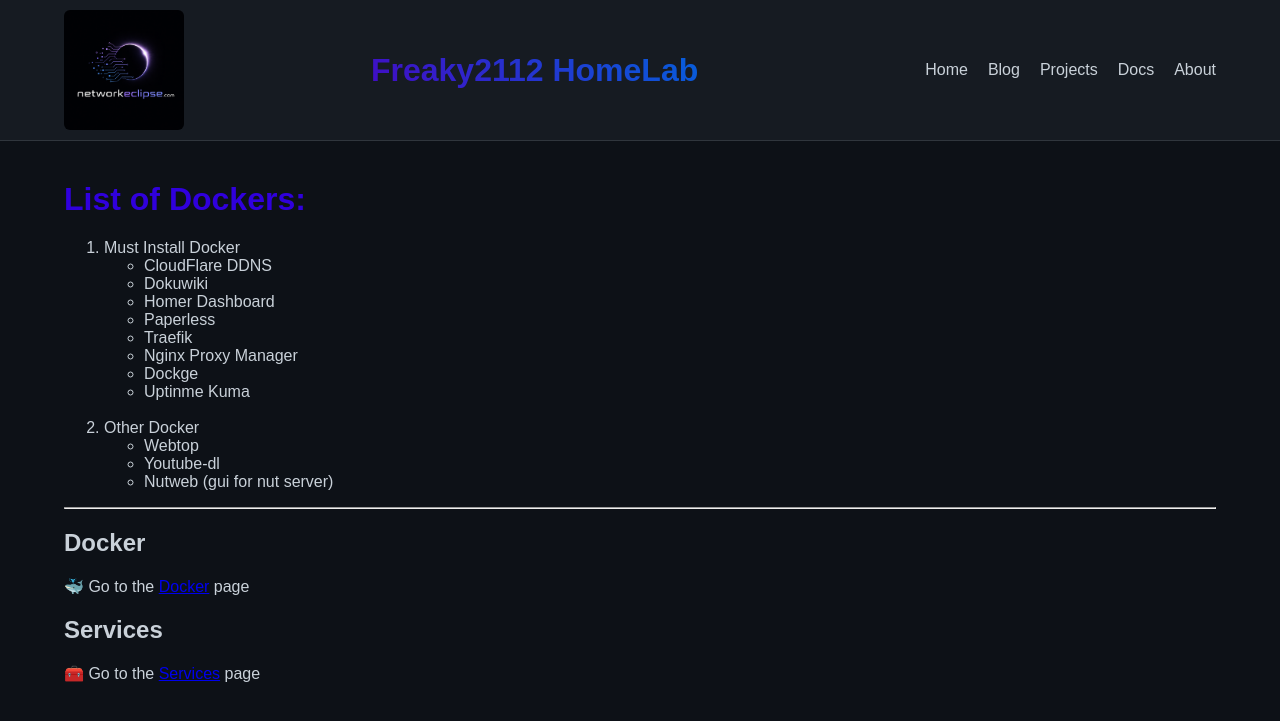
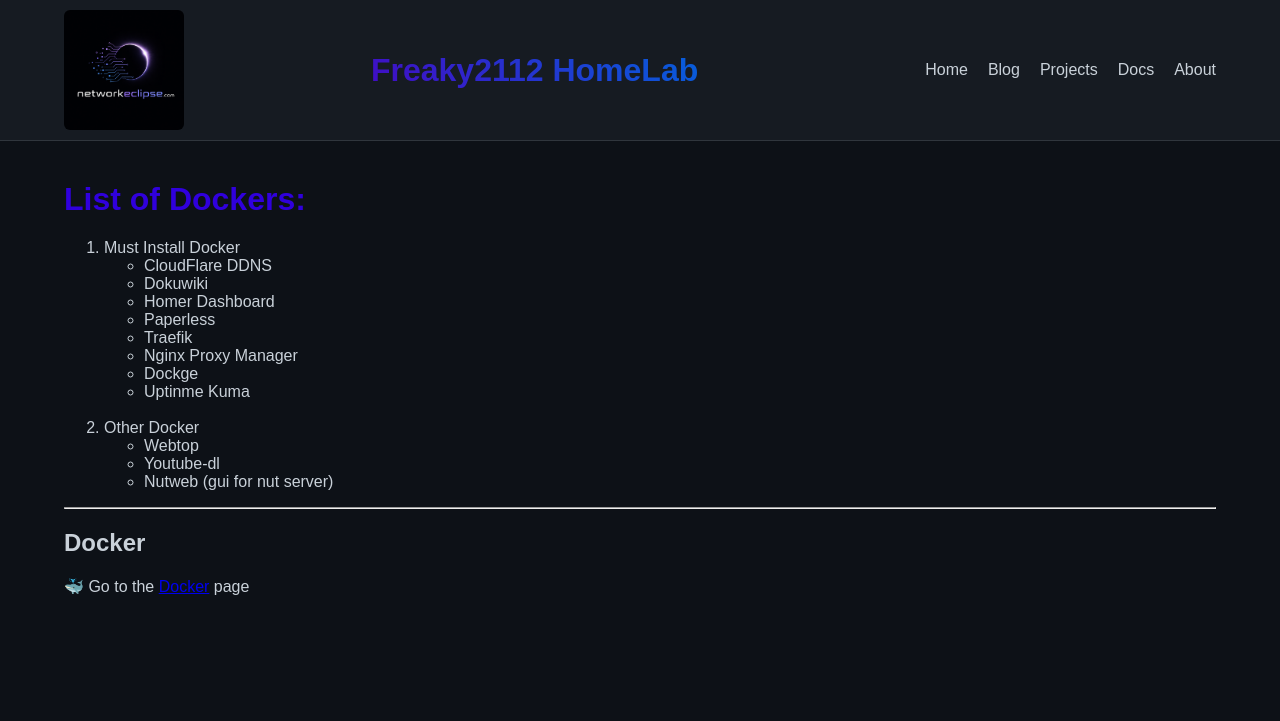
Before and after one commit to Freaky2112/freaky2112.github.io, a Jekyll site: the page built from _projects/dockers.md, in a window 1280 px wide. Shown: the top 721 px of the page. Built offline with Jekyll 4.4.1, drawn with Linux system fonts in a browser that asks for light colours.

Commit message:
Fix link

```diff
--- a/_projects/dockers.md
+++ b/_projects/dockers.md
@@ -25,6 +25,3 @@
 ---
 ## Docker
 🐳 Go to the [Docker](https://github.com/Freaky2112/Docker_template) page
-
-## Services
-🧰 Go to the [Services](service.md) page
```
